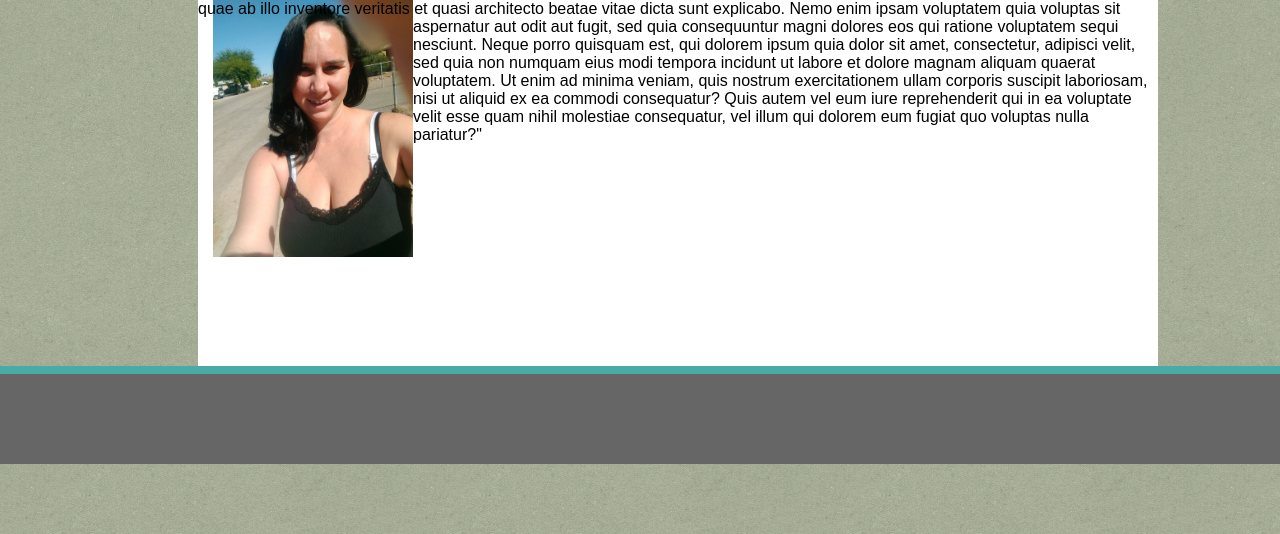
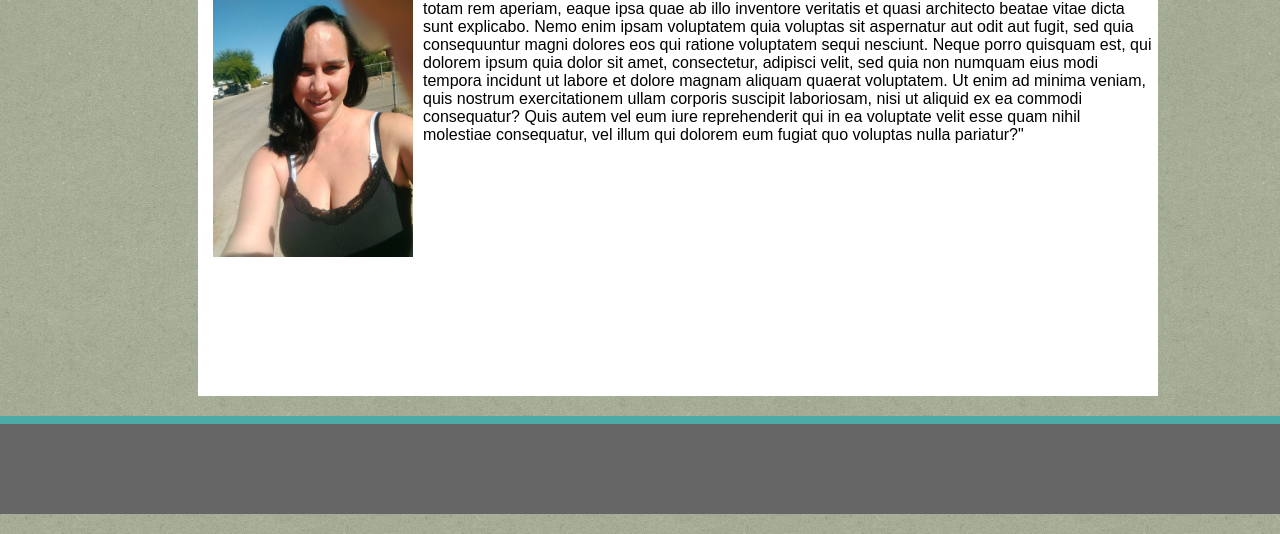
Before and after one commit to elapalm/Basic-Portfolio, a plain HTML site: page index.html in a window 1280 px wide. Shown: the part 266-800 px from the top of the page. Drawn offline with Linux system fonts and the light colour scheme.

Commit message:
first page looks greatgit commit -m! on to the next two

```diff
--- a/assets/css/style.css
+++ b/assets/css/style.css
@@ -53,6 +53,9 @@ h2 {
 p {
     text-align: auto;
     margin-top: -40px;
+    width: 730px;
+    float: left;
+    margin-left: 10px;
 }
 img {
     float: left;
@@ -69,4 +72,5 @@ img {
     width: 100%;
     margin-left: -10px;
     clear: both;
+    margin-top: 20px;
 }
```
Also changed, not shown: index.html (+2 -1 lines).
